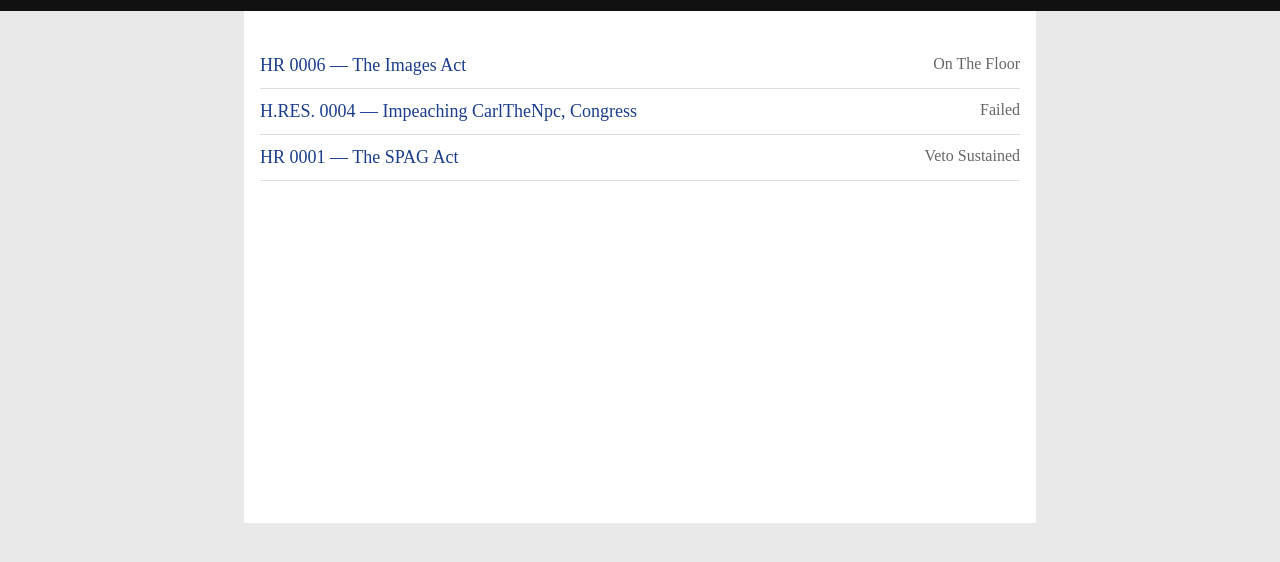
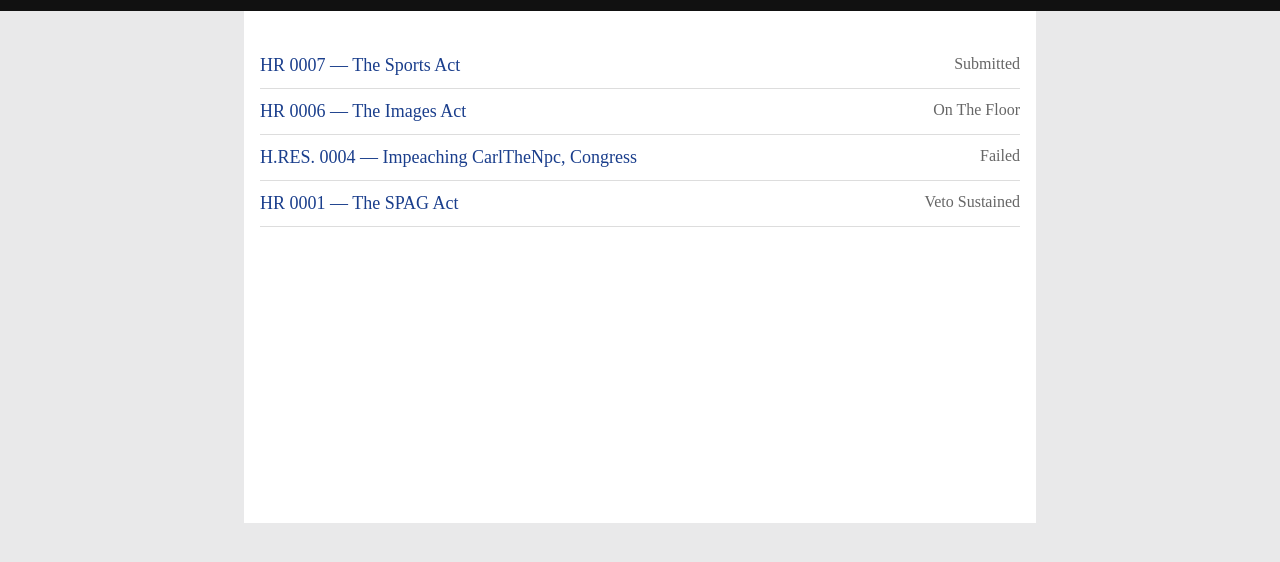
Before and after one commit to MegasGovernment/bills, a plain HTML site: page index.html in a window 1280 px wide. Shown: the part 60-622 px from the top of the page. Drawn offline with Linux system fonts and the light colour scheme.

Commit message:
Update bill index

```diff
--- a/index.html
+++ b/index.html
@@ -8,6 +8,7 @@
 li{padding:12px 0;border-bottom:1px solid #ddd;display:flex;justify-content:space-between;gap:12px}li a{text-decoration:none;font-size:18px}li a:hover{text-decoration:underline}
 span{color:#666;text-transform:capitalize}</style></head>
 <body><header><h1>MEGA&#8217;S GOVERNMENT</h1><p>Bills of Congress</p></header><main><ul>
+<li><a href="bills/HR-0007.html">HR 0007 — The Sports Act</a> <span>Submitted</span></li>
 <li><a href="bills/HR-0006.html">HR 0006 — The Images Act</a> <span>On the floor</span></li>
 <li><a href="bills/H.RES.-0004.html">H.RES. 0004 — Impeaching CarlTheNpc, Congress</a> <span>Failed</span></li>
 <li><a href="bills/HR-0001.html">HR 0001 — The SPAG Act</a> <span>Veto sustained</span></li>
```
